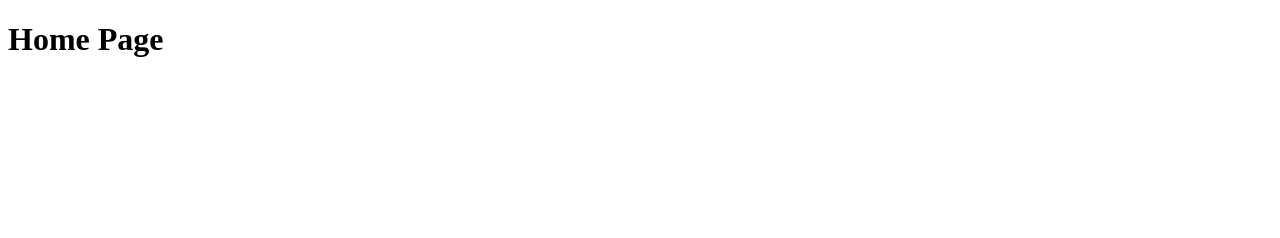
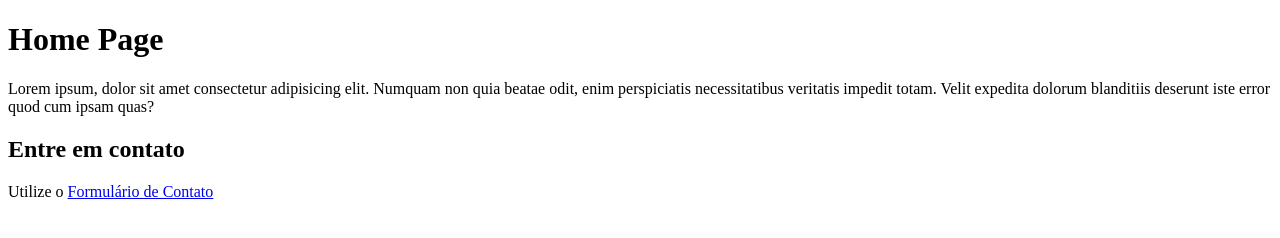
Before and after one commit to domingoslatorre/site-empresax2, a plain HTML site: page index.html in a window 1280 px wide. Drawn offline with Linux system fonts and the light colour scheme.

Commit message:
cria a pagina de contato

```diff
--- a/index.html
+++ b/index.html
@@ -8,6 +8,10 @@
 </head>
 <body>
     <h1>Home Page</h1>
+    <p>Lorem ipsum, dolor sit amet consectetur adipisicing elit. Numquam non quia beatae odit, enim perspiciatis necessitatibus veritatis impedit totam. Velit expedita dolorum blanditiis deserunt iste error quod cum ipsam quas?</p>
+
+    <h2>Entre em contato</h2>
+    <p>Utilize o <a href="contato.html">Formulário de Contato</a></p>
 
 </body>
 </html>
```
Also changed, not shown: contato.html (added, +12 -0 lines).
